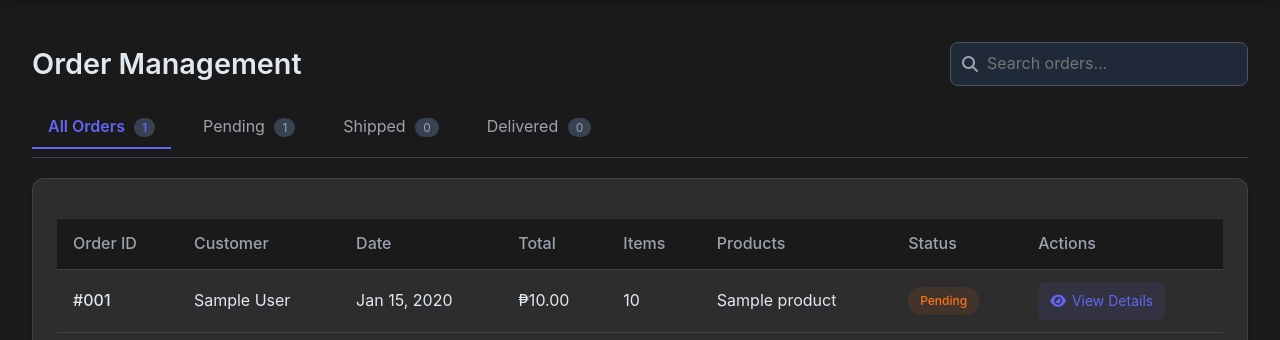
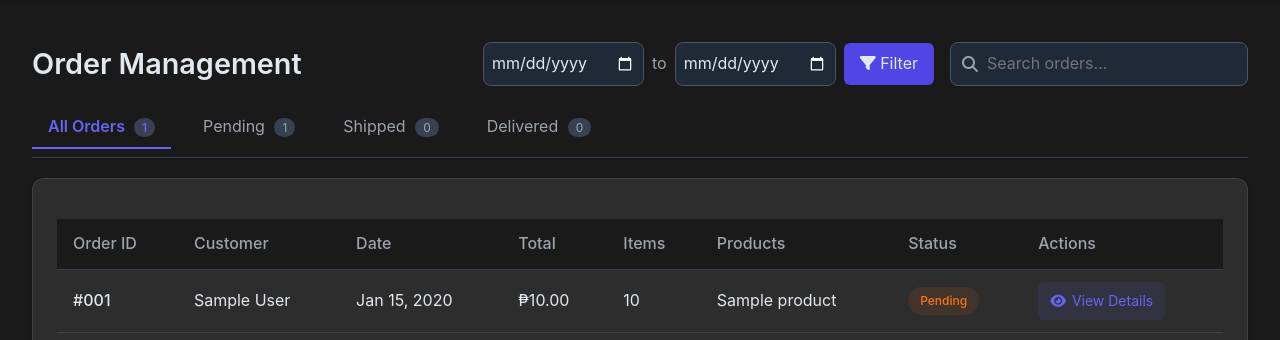
Before and after one commit to Seaaaany1804/garment-inventory-management, a PHP site: page /pages/admin/orders.php in a window 1280 px wide. Shown: the part 83-423 px from the top of the page. Run offline with PHP 8.4, Linux system fonts and the light colour scheme; a user stored in the database is signed in; tables that the repository leaves empty hold one stand-in row (values such as "Sample post"); some libraries are stand-ins or nearby versions.

Commit message:
fix: fix bugs

```diff
--- a/pages/admin/orders.php
+++ b/pages/admin/orders.php
@@ -311,6 +311,8 @@ include '../../layouts/header.php';
 // Filter settings
 $statusFilter = isset($_GET['status']) ? $_GET['status'] : 'all';
 $searchTerm = isset($_GET['search_term']) ? $_GET['search_term'] : '';
+$startDate = isset($_GET['start_date']) ? $_GET['start_date'] : '';
+$endDate = isset($_GET['end_date']) ? $_GET['end_date'] : '';
 
 // Fetch orders with customer details and item count
 $baseQuery = "
@@ -343,6 +345,16 @@ if (!empty($searchTerm)) {
     $params = [$searchParam, $searchParam, $searchParam, $searchParam];
 }
 
+// Add date range filter if dates are provided
+if (!empty($startDate)) {
+    $baseQuery .= " AND DATE(o.created_at) >= ?";
+    $params[] = $startDate;
+}
+if (!empty($endDate)) {
+    $baseQuery .= " AND DATE(o.created_at) <= ?";
+    $params[] = $endDate;
+}
+
 // Add status filter if not 'all'
 if ($statusFilter !== 'all') {
     $baseQuery .= " AND o.status = ?";
@@ -371,19 +383,67 @@ include '../../layouts/header.php';
 <div style="margin-bottom: 20px; display: flex; margin-top: 10px; justify-content: space-between; align-items: center; flex-wrap: wrap; gap: 1rem;">
     <h1 style="font-size: 1.8rem; font-weight: 600; margin: 0; color: #e2e8f0;">Order Management</h1>
 
-    <div style="display: flex; gap: 1rem;  align-items: center;">
-        <form method="GET" action="" class="search-form">
-            <!-- Preserve current status filter when searching -->
+    <div style="display: flex; gap: 1rem; align-items: center; flex-wrap: wrap;">
+        <!-- Date Filter Form -->
+        <form method="GET" action="" class="date-filter-form" style="display: flex; gap: 0.5rem; align-items: center;">
+            <!-- Preserve other filters -->
             <?php if ($statusFilter !== 'all'): ?>
             <input type="hidden" name="status" value="<?php echo htmlspecialchars($statusFilter); ?>">
+            <?php endif; ?>
+            <?php if (!empty($searchTerm)): ?>
+            <input type="hidden" name="search_term" value="<?php echo htmlspecialchars($searchTerm); ?>">
+            <?php endif; ?>
+
+            <div style="display: flex; gap: 0.5rem; align-items: center;">
+                <input
+                    type="date"
+                    name="start_date"
+                    value="<?php echo htmlspecialchars($startDate); ?>"
+                    style="padding: 8px; border-radius: 8px; border: 1px solid #4b5563; background-color: #1f2937; color: #e2e8f0;"
+                >
+                <span style="color: #9ca3af;">to</span>
+                <input
+                    type="date"
+                    name="end_date"
+                    value="<?php echo htmlspecialchars($endDate); ?>"
+                    style="padding: 8px; border-radius: 8px; border: 1px solid #4b5563; background-color: #1f2937; color: #e2e8f0;"
+                >
+                <button type="submit" style="padding: 8px 16px; background-color: #4F46E5; color: #e2e8f0; border: none; border-radius: 6px; cursor: pointer;">
+                    <i class="fas fa-filter"></i> Filter
+                </button>
+                <?php if (!empty($startDate) || !empty($endDate)): ?>
+                <a href="?<?php
+                    $params = [];
+                    if ($statusFilter !== 'all') $params[] = 'status=' . urlencode($statusFilter);
+                    if (!empty($searchTerm)) $params[] = 'search_term=' . urlencode($searchTerm);
+                    echo implode('&', $params);
+                ?>" style="padding: 8px 16px; background-color: #374151; color: #e2e8f0; border-radius: 6px; text-decoration: none;">
+                    <i class="fas fa-times"></i> Clear Dates
+                </a>
+                <?php endif; ?>
+            </div>
+        </form>
+
+        <form method="GET" action="" class="search-form">
+            <!-- Preserve current filters when searching -->
+            <?php if ($statusFilter !== 'all'): ?>
+            <input type="hidden" name="status" value="<?php echo htmlspecialchars($statusFilter); ?>">
+            <?php endif; ?>
+            <?php if (!empty($startDate)): ?>
+            <input type="hidden" name="start_date" value="<?php echo htmlspecialchars($startDate); ?>">
+            <?php endif; ?>
+            <?php if (!empty($endDate)): ?>
+            <input type="hidden" name="end_date" value="<?php echo htmlspecialchars($endDate); ?>">
             <?php endif; ?>
 
             <div class="search-container" style="position: relative;">
                 <input type="text" name="search_term" value="<?php echo htmlspecialchars($searchTerm); ?>" placeholder="Search orders..." style="padding: 8px 12px 8px 36px; border-radius: 8px; border: 1px solid #4b5563; background-color: #1f2937; color: #e2e8f0; min-width: 250px;">
                 <i class="fas fa-search" style="position: absolute; left: 12px; top: 50%; transform: translateY(-50%); color: #9ca3af;"></i>
-                <button type="submit" style="position: absolute; right: 0; top: 0; height: 100%; background: none; border: none; padding: 0 10px; color: #6366F1; font-size: 0.875rem; display: <?php echo !empty($searchTerm) ? 'block' : 'none'; ?>;">
+                <?php if (!empty($searchTerm)): ?>
+                <button type="submit" style="position: absolute; right: 0; top: 0; height: 100%; background: none; border: none; padding: 0 10px; color: #6366F1; font-size: 0.875rem;">
                     <i class="fas fa-times"></i>
                 </button>
+                <?php endif; ?>
             </div>
         </form>
     </div>
@@ -552,13 +612,31 @@ include '../../layouts/header.php';
     </div>
 </div>
 
-<!-- Display search and filter information if searching -->
-<?php if (!empty($searchTerm)): ?>
+<!-- Display search, filter, and date range information if any filters are active -->
+<?php if (!empty($searchTerm) || !empty($startDate) || !empty($endDate)): ?>
 <div style="margin-top: 15px; color: #9ca3af; font-size: 0.875rem;">
-    <?php $resultText = count($orders) > 0 ? 'Found ' . count($orders) . ' result' . (count($orders) > 1 ? 's' : '') : 'No results found'; ?>
-    <?php echo $resultText; ?> for "<span style="color: #e2e8f0;"><?php echo htmlspecialchars($searchTerm); ?></span>"
+    <?php
+    $filterParts = [];
+    if (!empty($searchTerm)) {
+        $filterParts[] = 'search term "<span style="color: #e2e8f0;">' . htmlspecialchars($searchTerm) . '</span>"';
+    }
+    if (!empty($startDate) || !empty($endDate)) {
+        $datePart = 'date range ';
+        if (!empty($startDate) && !empty($endDate)) {
+            $datePart .= '<span style="color: #e2e8f0;">' . htmlspecialchars($startDate) . '</span> to <span style="color: #e2e8f0;">' . htmlspecialchars($endDate) . '</span>';
+        } else if (!empty($startDate)) {
+            $datePart .= 'from <span style="color: #e2e8f0;">' . htmlspecialchars($startDate) . '</span>';
+        } else {
+            $datePart .= 'until <span style="color: #e2e8f0;">' . htmlspecialchars($endDate) . '</span>';
+        }
+        $filterParts[] = $datePart;
+    }
+
+    $resultText = count($orders) > 0 ? 'Found ' . count($orders) . ' result' . (count($orders) > 1 ? 's' : '') : 'No results found';
+    echo $resultText . ' for ' . implode(' and ', $filterParts);
+    ?>
     <a href="?<?php echo $statusFilter !== 'all' ? 'status=' . htmlspecialchars($statusFilter) : ''; ?>" style="color: #6366F1; margin-left: 10px; text-decoration: none;">
-        <i class="fas fa-times"></i> Clear search
+        <i class="fas fa-times"></i> Clear all filters
     </a>
 </div>
 <?php endif; ?>
@@ -636,6 +714,30 @@ include '../../layouts/header.php';
         from {opacity: 0; transform: translateY(-50px);}
         to {opacity: 1; transform: translateY(0);}
     }
+
+    /* Add these styles to your existing CSS */
+    @media (max-width: 768px) {
+        .date-filter-form {
+            flex-direction: column;
+            align-items: stretch;
+            width: 100%;
+        }
+
+        .date-filter-form input[type="date"] {
+            width: 100%;
+        }
+
+        .date-filter-form button {
+            width: 100%;
+            margin-top: 0.5rem;
+        }
+    }
+
+    /* Style the date inputs */
+    input[type="date"]::-webkit-calendar-picker-indicator {
+        filter: invert(1);
+        cursor: pointer;
+    }
 </style>
 
 <?php include '../../layouts/footer.php'; ?>
--- a/pages/staff/processorders.php
+++ b/pages/staff/processorders.php
@@ -271,7 +271,7 @@ if (isset($_GET['id'])) {
 $totalOrders = $conn->query("SELECT COUNT(*) FROM orders")->fetchColumn();
 $pendingOrders = $conn->query("SELECT COUNT(*) FROM orders WHERE status = 'pending'")->fetchColumn();
 $shippedOrders = $conn->query("SELECT COUNT(*) FROM orders WHERE status = 'shipped'")->fetchColumn();
-$deliveredOrders = $conn->query("SELECT COUNT(*) FROM orders WHERE status = 'delivered' AND DATE(created_at) = CURDATE()")->fetchColumn();
+$deliveredOrders = $conn->query("SELECT COUNT(*) FROM orders WHERE status = 'delivered'")->fetchColumn();
 
 // Process order status update
 if ($_SERVER['REQUEST_METHOD'] === 'POST' && isset($_POST['action']) && $_POST['action'] === 'update_status') {
```
